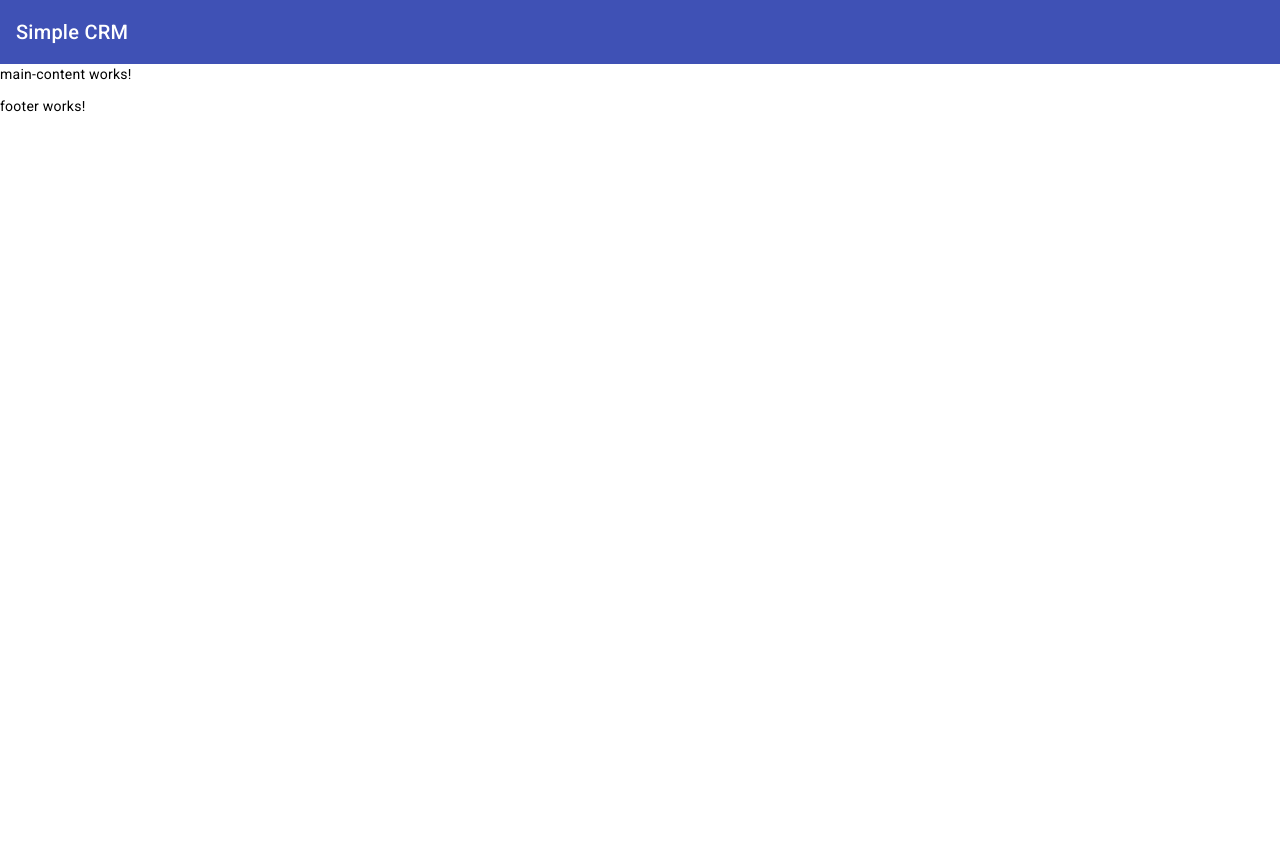
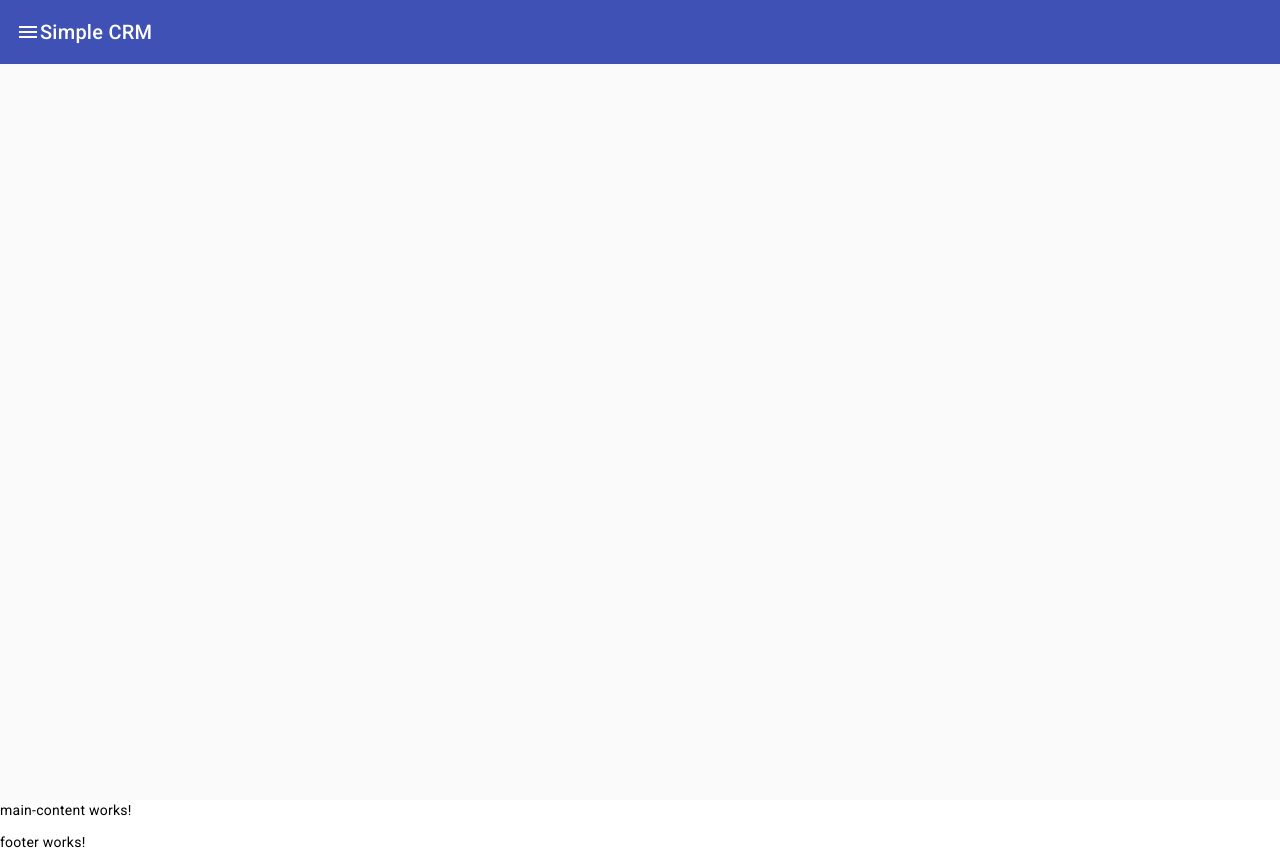
Before and after one commit to GDR1909/Simple-CRM, an Angular app: page / in a window 1280 px wide. Before the commit the page ends 800 px from the top, so only its background shows below. Built offline with nearby package versions, Linux system fonts and the light colour scheme.

Commit message:
added a sidenav

```diff
--- a/src/app/app.component.html
+++ b/src/app/app.component.html
@@ -1,6 +1,6 @@
 <router-outlet></router-outlet>
 
-<app-toolbar></app-toolbar>
+<app-sidenav></app-sidenav>
 
 <app-main-content></app-main-content>
 
--- /dev/null
+++ b/src/app/shared/components/sidenav/sidenav.component.html
@@ -0,0 +1,15 @@
+<mat-drawer-container class="mat-drawer-container" autosize>
+    <mat-drawer #drawer class="example-sidenav" mode="side">
+        <p>Auto-resizing sidenav</p>
+    </mat-drawer>
+
+    <div class="example-sidenav-content">
+        <mat-toolbar color="primary">
+            <mat-toolbar-row>
+                <mat-icon class="menuIcon" (click)="drawer.toggle()">menu</mat-icon>
+
+                <span>Simple CRM</span>
+            </mat-toolbar-row>
+        </mat-toolbar>
+    </div>
+</mat-drawer-container>
--- /dev/null
+++ b/src/app/shared/components/sidenav/sidenav.component.scss
@@ -0,0 +1,7 @@
+.mat-drawer-container {
+    height: 100vh;
+}
+
+.menuIcon {
+    cursor: pointer;
+}
--- a/src/app/shared/components/toolbar/toolbar.component.html
+++ /dev/null
@@ -1,5 +0,0 @@
-<mat-toolbar color="primary">
-    <mat-toolbar-row>
-        <span>Simple CRM</span>
-    </mat-toolbar-row>
-</mat-toolbar>
```
Also changed, not shown: src/app/app.component.ts (+9 -3 lines), src/app/shared/components/sidenav/sidenav.component.ts (added, +13 -0 lines), src/app/shared/components/toolbar/toolbar.component.ts (deleted, +0 -13 lines), src/app/shared/components/toolbar/toolbar.component.scss (deleted), 1 other file (tests, documents, lock files or other folders).
